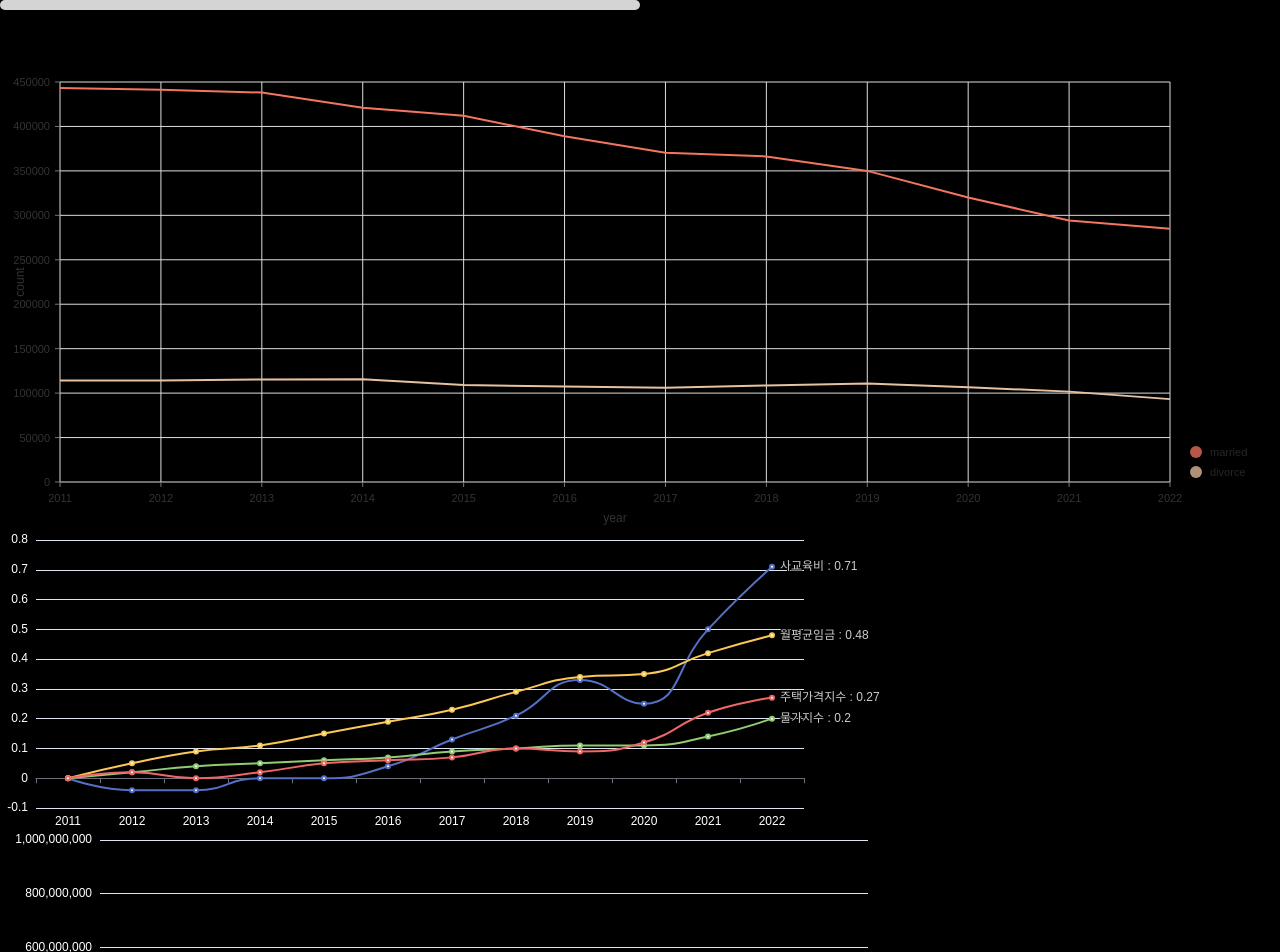
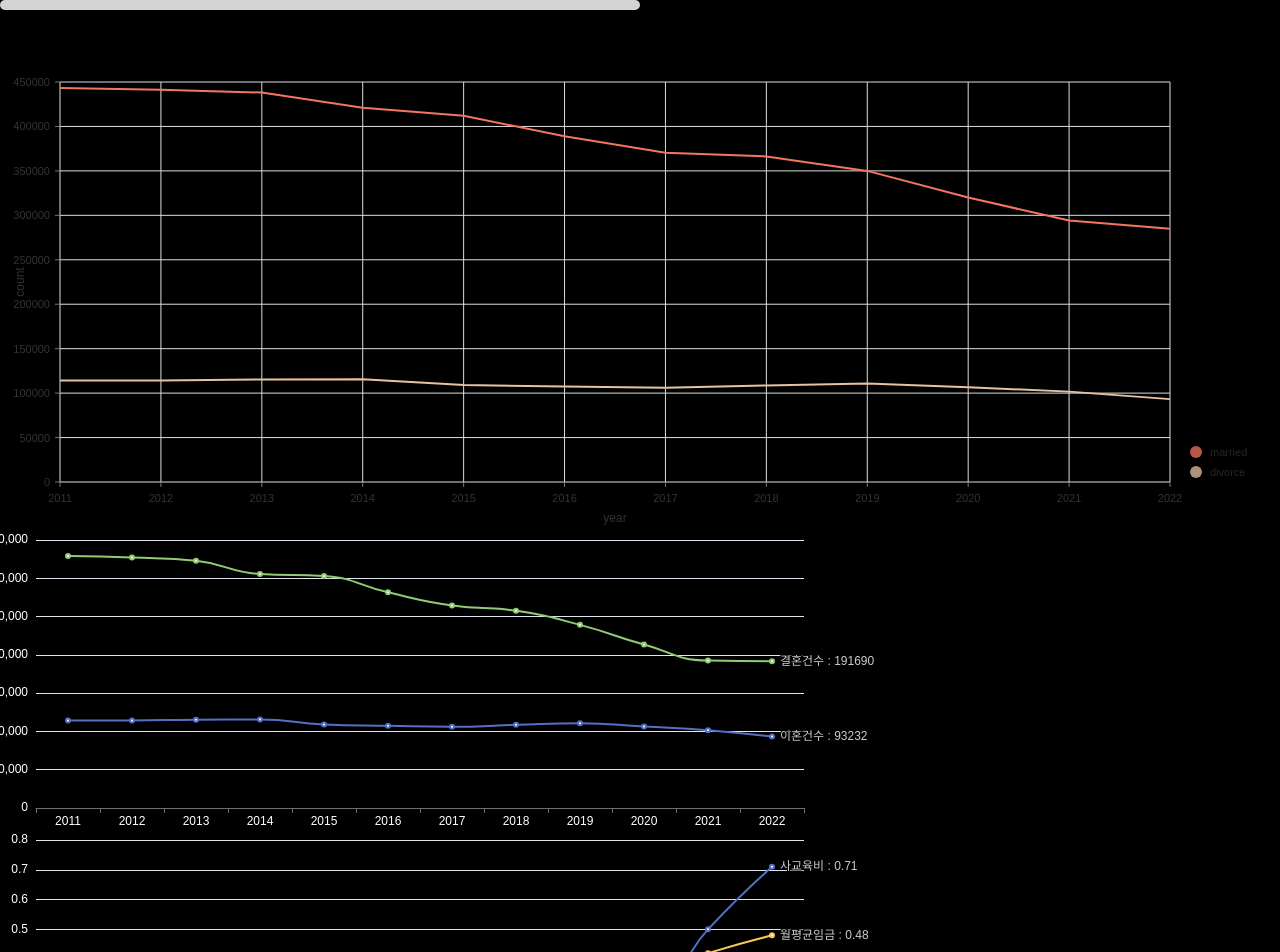
Before and after one commit to kosssshhhh/Population-Visualization, a React (Create React App) app: page / in a window 1280 px wide. Shown: the top 952 px of the page. Built offline with nearby package versions, Linux system fonts and the light colour scheme.

Commit message:
feat: 범례 수정

```diff
--- a/src/component/dashboardContainer/@utils/preprocessingData.ts
+++ b/src/component/dashboardContainer/@utils/preprocessingData.ts
@@ -259,7 +259,6 @@ export function processApartPriceData(arr: CSVRow[]) {
         throw new Error('cannot find size');
     }
   }
-  console.log(result);
 
   return result;
   // const srcValue = result.filter((item) => item.year >= 2011)[0].value;
--- a/src/component/dashboardContainer/Detail.tsx
+++ b/src/component/dashboardContainer/Detail.tsx
@@ -38,6 +38,8 @@ function Detail() {
       // type: 'bar'
     }));
 
+  console.log(selectedItem);
+
   const options = {
     ...chartOption,
     grid: { top: 8, right: 8, bottom: 24, left: 100 },
@@ -49,7 +51,6 @@ function Detail() {
     },
     yAxis: {
       type: 'value',
-      // [0, 200000000, 400000000, 600000000, 800000000, 1000000000],
       min: 0,
       max: 1000000000,
       // scale: false,
@@ -58,8 +59,9 @@ function Detail() {
       selectedItem !== '주택가격지수'
         ? [
             {
-              name: selectedItem,
-              datasetId: selectedItem,
+              name: selectedItem === '월평균임금' ? '평균연봉' : selectedItem,
+              datasetId:
+                selectedItem === '월평균임금' ? '평균연봉' : selectedItem,
               data: selectedData.map((item) => item.value),
               ...seriesOption,
             },
--- a/src/component/dashboardContainer/Inflation.container.tsx
+++ b/src/component/dashboardContainer/Inflation.container.tsx
@@ -130,6 +130,8 @@ function Inflation() {
   };
 
   const onChartClick = (params: any) => {
+    if (params.seriesName === '물가지수') return;
+
     setSelectedItem(params.seriesName);
     switch (params.seriesName) {
       case '사교육비':
@@ -137,9 +139,6 @@ function Inflation() {
         break;
       case '월평균임금':
         setSelectedData(wageData);
-        break;
-      case '물가지수':
-        setSelectedData(priceIdxData);
         break;
       case '주택가격지수':
       default:
--- a/src/component/dashboardContainer/Married.container.tsx
+++ b/src/component/dashboardContainer/Married.container.tsx
@@ -5,6 +5,8 @@ import DashboardContainer from './DashboardContainer.container';
 import { LineData, LineForm } from './@types/data';
 import LineDashboard from '../dashboard/LineDashboard';
 import { ProcessMarriedCell } from './@types/cell';
+import ReactECharts from 'echarts-for-react';
+import { chartOption, seriesOption } from './@constants/echartOptions';
 
 export default function Married() {
   const {
@@ -19,6 +21,8 @@ export default function Married() {
     csvData: divorce,
   } = useFetchCSVData(apis.divorce);
 
+  if (!divorce?.data) return <></>;
+  if (!married?.data) return <></>;
   let data: LineForm = [];
   if (divorce?.data && divorce.data.length > 0) {
     data.push(
@@ -30,6 +34,33 @@ export default function Married() {
       formattingForNivoData('married', processingPopulationData(married.data))
     );
   }
+  const divorceData = processingPopulationData(divorce.data);
+  const marryData = processingPopulationData(married.data);
+
+  const options = {
+    ...chartOption,
+    xAxis: {
+      type: 'category',
+      data: divorceData.map((item) => item.year),
+    },
+    yAxis: {
+      type: 'value',
+    },
+    series: [
+      {
+        name: '이혼건수',
+        datasetId: '이혼건수',
+        data: divorceData.map((item) => item.count),
+        ...seriesOption,
+      },
+      {
+        name: '결혼건수',
+        datasetId: '결혼건수',
+        data: marryData.map((item) => item.count),
+        ...seriesOption,
+      },
+    ],
+  };
 
   return (
     <DashboardContainer
@@ -37,6 +68,7 @@ export default function Married() {
       isError={isErrorMarried && isErrorDivorce}
     >
       {data.length > 0 && <LineDashboard data={data} />}
+      <ReactECharts option={options} />
     </DashboardContainer>
   );
 }
@@ -61,7 +93,7 @@ function processingPopulationData<T>(arr: CSVRow[]) {
       }
     }
   }
-  return results;
+  return results.filter((item) => item.year >= 2011);
 }
 
 function formattingForNivoData(
```
